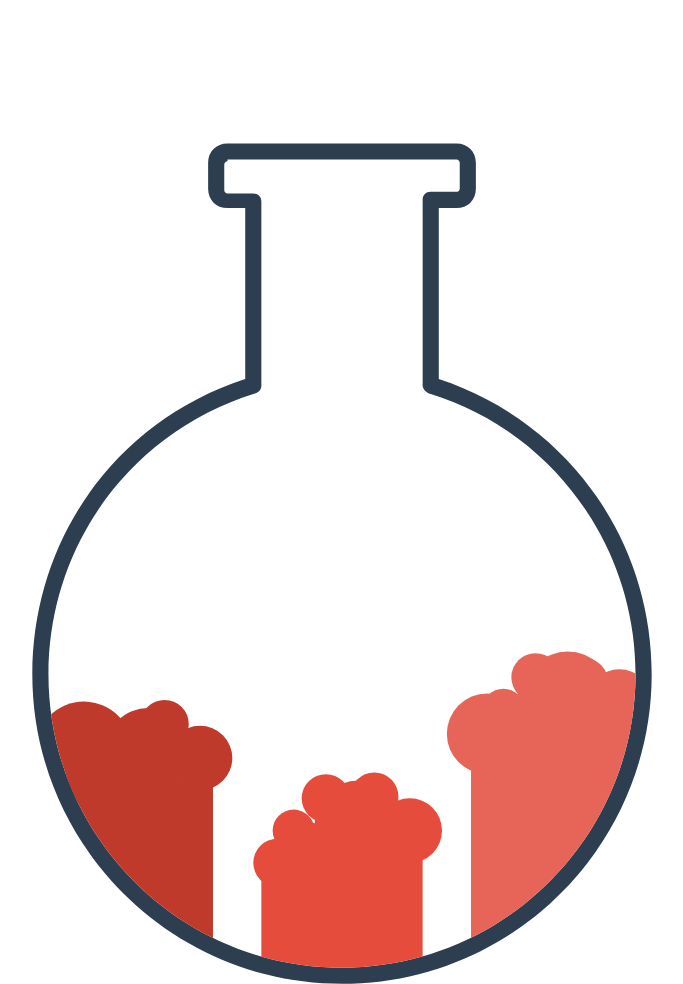
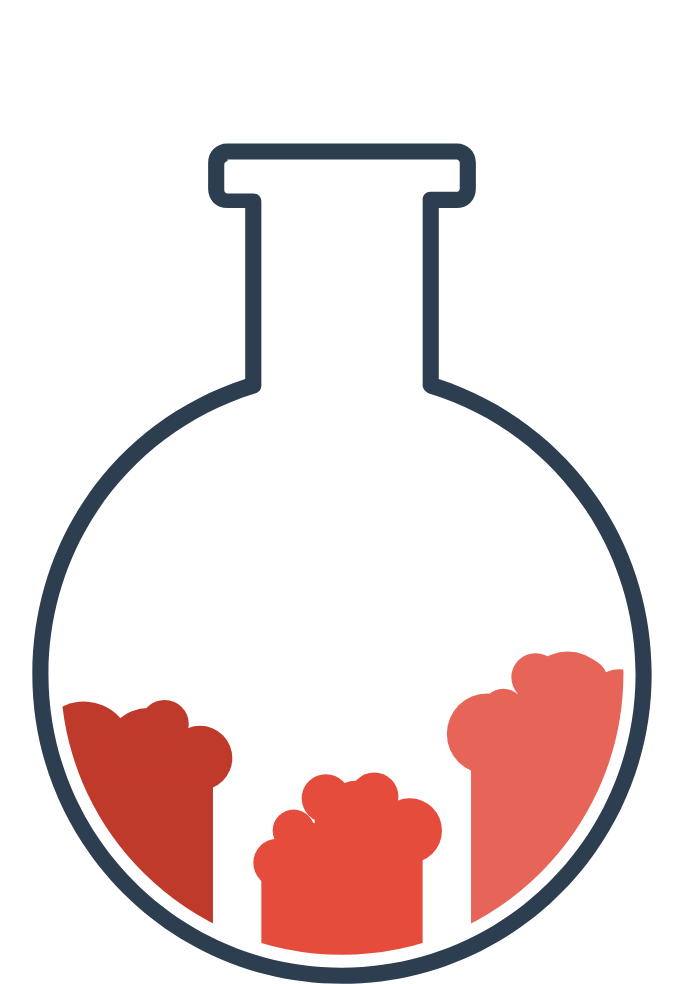
Before and after one commit to visdesignlab/vdl-logo, a website: page index.html in a window 1280 px wide. Shown: the whole page, without its empty margins (166-849 px from the left). Drawn offline with nearby package versions, Linux system fonts and the light colour scheme.

Commit message:
Added white border

```diff
--- a/index.html
+++ b/index.html
@@ -39,10 +39,9 @@
                        h1.6
                        c0.1,0,0.2-0.1,0.2-0.2
                        v-100
-
+                       v-1.7
                        " />
       </clipPath>
-
 
       <g clip-path="url(#clipper)">
         <g class="sources" transform="translate(13, 60)">
@@ -52,14 +51,7 @@
         </g>
       </g>
 
-      <g class="flask">
-        <path fill="#2C3E50" d="M31,60.5c-10.6,0-19.2-8.6-19.2-19.2C11.8,32.9,17,25.6,25,23V12.4h-1.1c-0.7,0-1.2-0.5-1.2-1.2V9.6
-				c0-0.7,0.5-1.2,1.2-1.2h14.2c0.7,0,1.2,0.5,1.2,1.2v1.6c0,0.7-0.5,1.2-1.2,1.2H37V23c7.9,2.6,13.2,9.9,13.2,18.3
-				C50.2,51.9,41.6,60.5,31,60.5z M23.9,9.5c-0.1,0-0.2,0.1-0.2,0.2v1.6c0,0.1,0.1,0.2,0.2,0.2h1.6c0.3,0,0.5,0.2,0.5,0.5v11.4
-				c0,0.2-0.1,0.4-0.4,0.5c-7.7,2.4-12.8,9.4-12.8,17.4c0,10.1,8.2,18.2,18.2,18.2c10.1,0,18.2-8.2,18.2-18.2
-				c0-8-5.2-15.1-12.8-17.4c-0.2-0.1-0.4-0.3-0.4-0.5V11.9c0-0.3,0.2-0.5,0.5-0.5h1.6c0.1,0,0.2-0.1,0.2-0.2V9.6
-				c0-0.1-0.1-0.2-0.2-0.2H23.9z" />
-      </g>
+
 
       <g clip-path="url(#clipper)">
         <g class="flask2" transform="translate(13, 40)">
@@ -108,7 +100,23 @@
         </g>
       </g>
 
+      <path class="inner-border background" d="
 
+                       M25.6,23.85
+                       c-7.7,2.4-12.8,9.4-12.8,17.4
+                       c0,10.1,8.2,18.2,18.2,18.2
+                       c10.1,0,18.2-8.2,18.2-18.2
+                       c0-8-5.2-15.1-12.8-17.4
+
+                       " />
+      <g class="flask">
+        <path fill="#2C3E50" d="M31,60.5c-10.6,0-19.2-8.6-19.2-19.2C11.8,32.9,17,25.6,25,23V12.4h-1.1c-0.7,0-1.2-0.5-1.2-1.2V9.6
+				c0-0.7,0.5-1.2,1.2-1.2h14.2c0.7,0,1.2,0.5,1.2,1.2v1.6c0,0.7-0.5,1.2-1.2,1.2H37V23c7.9,2.6,13.2,9.9,13.2,18.3
+				C50.2,51.9,41.6,60.5,31,60.5z M23.9,9.5c-0.1,0-0.2,0.1-0.2,0.2v1.6c0,0.1,0.1,0.2,0.2,0.2h1.6c0.3,0,0.5,0.2,0.5,0.5v11.4
+				c0,0.2-0.1,0.4-0.4,0.5c-7.7,2.4-12.8,9.4-12.8,17.4c0,10.1,8.2,18.2,18.2,18.2c10.1,0,18.2-8.2,18.2-18.2
+				c0-8-5.2-15.1-12.8-17.4c-0.2-0.1-0.4-0.3-0.4-0.5V11.9c0-0.3,0.2-0.5,0.5-0.5h1.6c0.1,0,0.2-0.1,0.2-0.2V9.6
+				c0-0.1-0.1-0.2-0.2-0.2H23.9z" />
+      </g>
     </g>
   </svg>
 
--- a/styles.css
+++ b/styles.css
@@ -5,7 +5,7 @@
 .inner-border {
   fill: none;
   stroke: black;
-  stroke-width: 0.1;
+  stroke-width: 1.5px;
 }
 
 .left-color {
@@ -28,3 +28,7 @@
   stroke: black;
   stroke-width: 0.01
 }
+
+.background {
+  stroke: white;
+}
```
